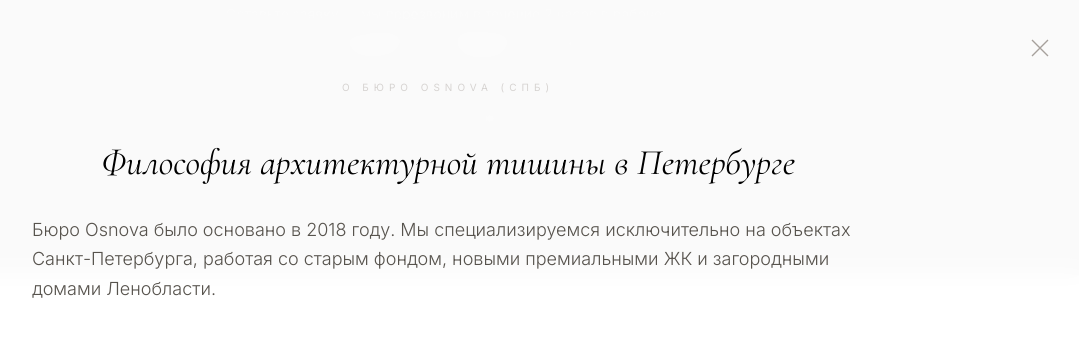
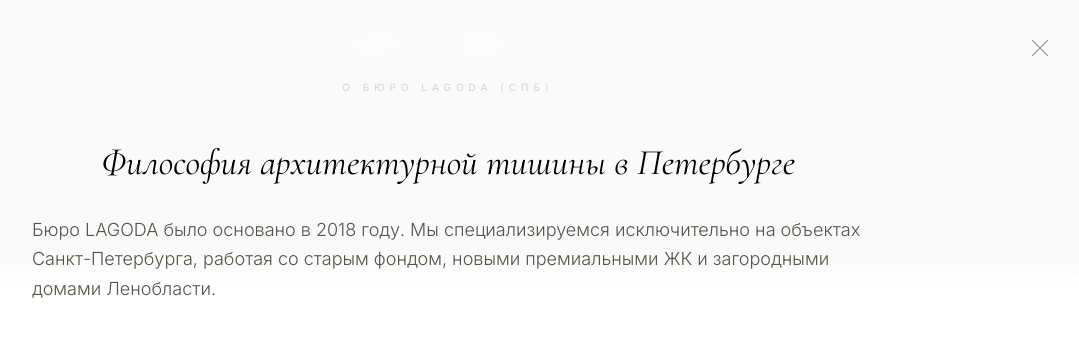
Before and after one commit to Gennzy/osnova-website, a React (Vite) app: page / in a window 1280 px wide. Both pictures are taken after a click on the link "О НАС". Shown: the part 9542-9891 px from the top of the page, without its empty margins (192-1271 px from the left). Built offline with nearby package versions, Linux system fonts and the light colour scheme; the HTML template or start-up script is replaced by a standard one.

Commit message:
InfoModal.tsx

```diff
--- a/src/components/InfoModal.tsx
+++ b/src/components/InfoModal.tsx
@@ -3,12 +3,12 @@ import { ModalOverlay } from './ModalOverlay';
 function getInfoData(key: string) {
   const map: Record<string, { title: string; content: string }> = {
     about: {
-      title: 'О Бюро Osnova (СПб)',
+      title: 'О Бюро LAGODA (СПб)',
       content: `
         <div>
           <h2 class="text-4xl font-serif italic mb-8 text-center" style="font-family:'Cormorant',serif">Философия архитектурной тишины в Петербурге</h2>
           <p class="text-lg font-light text-stone-600 leading-relaxed mb-12">
-            Бюро Osnova было основано в 2018 году. Мы специализируемся исключительно на объектах Санкт-Петербурга, работая со старым фондом, новыми премиальными ЖК и загородными домами Ленобласти.
+            Бюро LAGODA было основано в 2018 году. Мы специализируемся исключительно на объектах Санкт-Петербурга, работая со старым фондом, новыми премиальными ЖК и загородными домами Ленобласти.
           </p>
           <div class="grid grid-cols-1 md:grid-cols-2 gap-8 mt-8">
             <div class="border-l border-stone-200 pl-6">
@@ -92,11 +92,11 @@ function getInfoData(key: string) {
             <div class="pt-8 border-t border-stone-100 grid grid-cols-1 md:grid-cols-2 gap-8">
               <div>
                 <h4 class="text-[10px] uppercase tracking-widest text-black mb-2">Реквизиты</h4>
-                <p class="text-[11px] leading-relaxed">ИП Багдасарян Эдуард Артурович<br/>ИНН: 230913737102<br/>г. Санкт-Петербург</p>
+                <p class="text-[11px] leading-relaxed">ИП Баласанян Левон Саркисович<br/>ИНН: 230913737102<br/>г. Санкт-Петербург</p>
               </div>
               <div>
                 <h4 class="text-[10px] uppercase tracking-widest text-black mb-2">Контакты</h4>
-                <p class="text-[11px] leading-relaxed">Email: info@osnova.build.ru<br/>Тел: +7 (918) 004-52-66</p>
+                <p class="text-[11px] leading-relaxed">Email: info@osnova.build.ru<br/>Тел: +7 (901) 311-15-15</p>
               </div>
             </div>
           </div>
```
